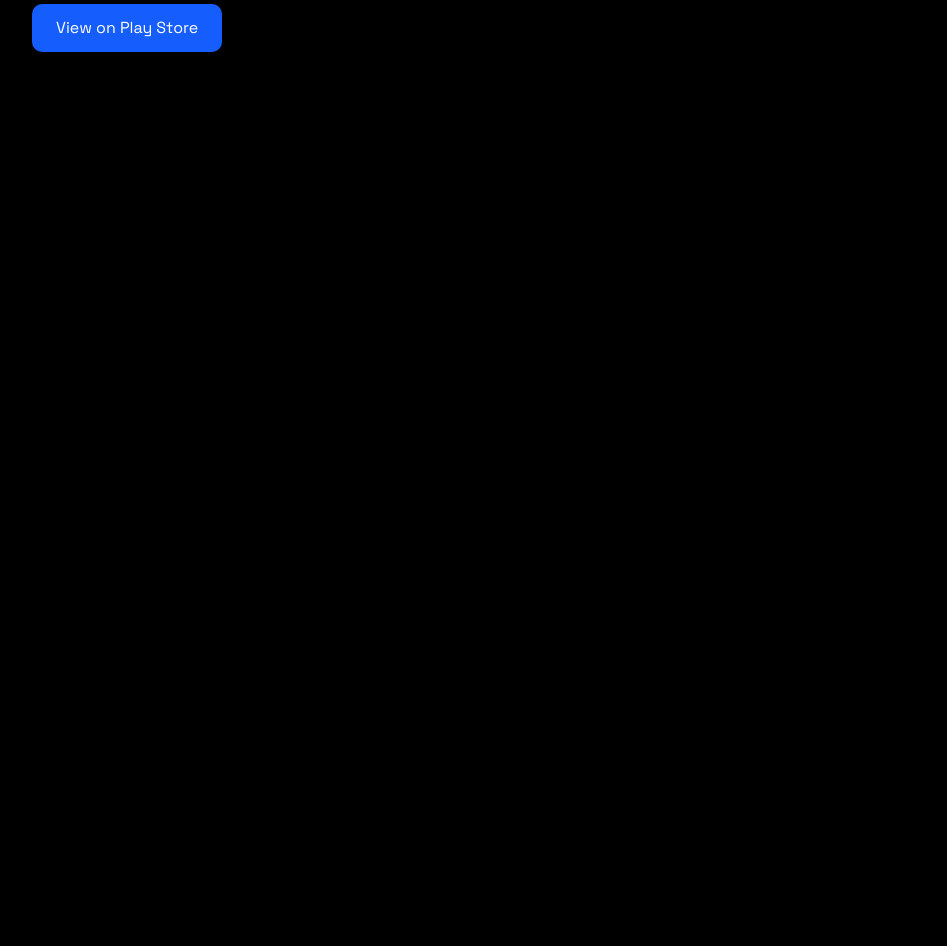
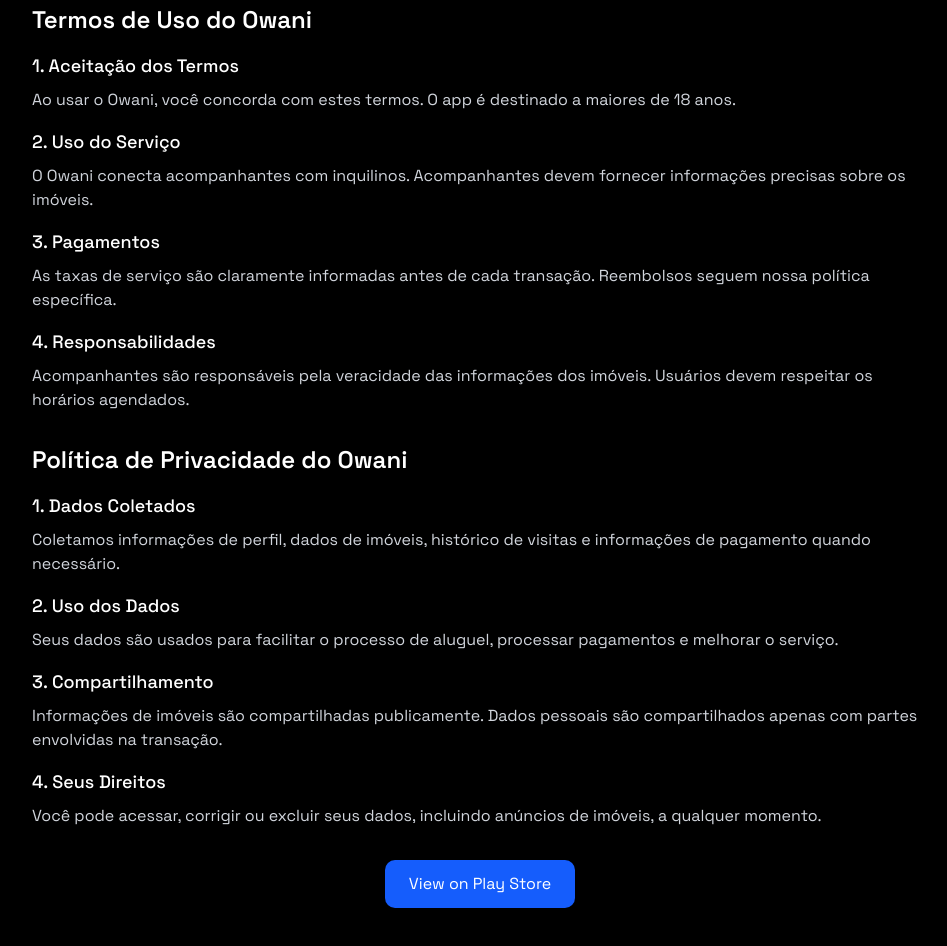
Before and after one commit to DelfimCelestino/portifolio-v3, a Next.js app: page /projects/owani in a window 1280 px wide. Shown: the part 960-1906 px from the top of the page, without its empty margins (160-1107 px from the left). Before the commit the page ends 1060 px from the top, so only its background shows below. Built offline with nearby package versions, Linux system fonts and the light colour scheme.

Commit message:
Add terms and privacy sections to ProjectPage; integrate Header component for improved layout and user experience

```diff
--- a/src/app/projects/[id]/page.tsx
+++ b/src/app/projects/[id]/page.tsx
@@ -1,5 +1,6 @@
 import { Metadata } from 'next'
 import projectsData from '@/data/projects.json'
+import { Header } from '@/components/Header'
 
 type Project = {
   id: string
@@ -9,6 +10,20 @@
   technologies: string[]
   features: string[]
   playStoreLink: string
+  terms: {
+    title: string
+    sections: Array<{
+      title: string
+      content: string
+    }>
+  }
+  privacy: {
+    title: string
+    sections: Array<{
+      title: string
+      content: string
+    }>
+  }
 }
 
 type Props = {
@@ -60,23 +75,28 @@
 
   if (!project) {
     return (
+      <>
+        <Header />
         <div className="min-h-screen flex items-center justify-center">
           <div className="text-center">
             <h1 className="text-4xl font-bold mb-4">Project Not Found</h1>
             <p className="text-gray-400">The project you&apos;re looking for doesn&apos;t exist.</p>
           </div>
         </div>
+      </>
     )
   }
 
   return (
+    <>
+      <Header />
       <main className="min-h-screen py-12 px-6">
         <div className="max-w-4xl mx-auto">
-        <h1 className="text-4xl font-bold mb-6">{project.title}</h1>
-        <p className="text-xl text-gray-400 mb-8">{project.description}</p>
+          <h1 className="text-4xl font-bold mb-6 text-white">{project.title}</h1>
+          <p className="text-xl text-gray-300 mb-8">{project.description}</p>
 
           <div className="mb-8">
-          <h2 className="text-2xl font-semibold mb-4">Technologies</h2>
+            <h2 className="text-2xl font-semibold mb-4 text-white">Technologies</h2>
             <div className="flex flex-wrap gap-2">
               {project.technologies.map((tech: string) => (
                 <span
@@ -90,12 +110,12 @@
           </div>
 
           <div className="mb-8">
-          <h2 className="text-2xl font-semibold mb-4">About</h2>
+            <h2 className="text-2xl font-semibold mb-4 text-white">About</h2>
             <p className="text-gray-300 leading-relaxed">{project.longDescription}</p>
           </div>
 
           <div className="mb-8">
-          <h2 className="text-2xl font-semibold mb-4">Key Features</h2>
+            <h2 className="text-2xl font-semibold mb-4 text-white">Key Features</h2>
             <ul className="list-disc list-inside text-gray-300 space-y-2">
               {project.features.map((feature: string, index: number) => (
                 <li key={index}>{feature}</li>
@@ -103,8 +123,32 @@
             </ul>
           </div>
 
+          <div className="mb-8">
+            <h2 className="text-2xl font-semibold mb-4 text-white">{project.terms.title}</h2>
+            <div className="space-y-4">
+              {project.terms.sections.map((section, index) => (
+                <div key={index}>
+                  <h3 className="text-lg font-medium mb-2 text-white">{section.title}</h3>
+                  <p className="text-gray-300">{section.content}</p>
+                </div>
+              ))}
+            </div>
+          </div>
+
+          <div className="mb-8">
+            <h2 className="text-2xl font-semibold mb-4 text-white">{project.privacy.title}</h2>
+            <div className="space-y-4">
+              {project.privacy.sections.map((section, index) => (
+                <div key={index}>
+                  <h3 className="text-lg font-medium mb-2 text-white">{section.title}</h3>
+                  <p className="text-gray-300">{section.content}</p>
+                </div>
+              ))}
+            </div>
+          </div>
+
           {project.playStoreLink && (
-          <div className="mt-8">
+            <div className="mt-8 text-center">
               <a
                 href={project.playStoreLink}
                 target="_blank"
@@ -117,5 +161,6 @@
           )}
         </div>
       </main>
+    </>
   )
 }
--- a/src/data/projects.json
+++ b/src/data/projects.json
@@ -21,7 +21,49 @@
         "Eventos públicos e privados",
         "Notificações em tempo real"
       ],
-      "playStoreLink": "https://play.google.com/store/apps/details?id=com.nirmata.planaki"
+      "playStoreLink": "https://play.google.com/store/apps/details?id=com.nirmata.planaki",
+      "terms": {
+        "title": "Termos de Uso do Planaki",
+        "sections": [
+          {
+            "title": "1. Aceitação dos Termos",
+            "content": "Ao usar o Planaki, você concorda com estes termos de uso. O aplicativo é destinado a maiores de 13 anos."
+          },
+          {
+            "title": "2. Uso do Serviço",
+            "content": "O Planaki permite criar e gerenciar eventos, compartilhar fotos e gerenciar contribuições. Você é responsável por todo o conteúdo que compartilha."
+          },
+          {
+            "title": "3. Privacidade",
+            "content": "Coletamos informações necessárias para o funcionamento do app, incluindo dados de perfil, fotos e localização quando relevante para eventos."
+          },
+          {
+            "title": "4. Segurança",
+            "content": "Mantenha suas credenciais seguras e não compartilhe sua conta. Reporte qualquer uso não autorizado imediatamente."
+          }
+        ]
+      },
+      "privacy": {
+        "title": "Política de Privacidade do Planaki",
+        "sections": [
+          {
+            "title": "1. Dados Coletados",
+            "content": "Coletamos informações de perfil, fotos, dados de eventos e localização quando necessário para funcionalidades específicas."
+          },
+          {
+            "title": "2. Uso dos Dados",
+            "content": "Seus dados são usados para fornecer e melhorar o serviço, personalizar sua experiência e manter a segurança da plataforma."
+          },
+          {
+            "title": "3. Compartilhamento",
+            "content": "Seus dados podem ser compartilhados com outros usuários conforme as configurações de privacidade que você escolher para cada evento."
+          },
+          {
+            "title": "4. Seus Direitos",
+            "content": "Você pode acessar, corrigir ou excluir seus dados a qualquer momento através das configurações do aplicativo."
+          }
+        ]
+      }
     },
     {
       "id": "radii",
@@ -45,7 +87,49 @@
         "Chat em tempo real com conexões estabelecidas",
         "Configurações personalizáveis de privacidade"
       ],
-      "playStoreLink": "https://play.google.com/store/apps/details?id=com.nirmata.radii"
+      "playStoreLink": "https://play.google.com/store/apps/details?id=com.nirmata.radii",
+      "terms": {
+        "title": "Termos de Uso do Radii",
+        "sections": [
+          {
+            "title": "1. Aceitação dos Termos",
+            "content": "Ao usar o Radii, você concorda com estes termos. O app requer permissão de localização para funcionar corretamente."
+          },
+          {
+            "title": "2. Uso do Serviço",
+            "content": "O Radii permite conectar-se com pessoas próximas. Você é responsável por suas interações e deve respeitar a privacidade dos outros."
+          },
+          {
+            "title": "3. Localização",
+            "content": "O app usa sua localização em tempo real. Você pode controlar quando compartilhar sua localização através das configurações."
+          },
+          {
+            "title": "4. Segurança",
+            "content": "Mantenha suas credenciais seguras e reporte qualquer comportamento suspeito. Não compartilhe informações sensíveis no chat."
+          }
+        ]
+      },
+      "privacy": {
+        "title": "Política de Privacidade do Radii",
+        "sections": [
+          {
+            "title": "1. Dados de Localização",
+            "content": "Coletamos sua localização em tempo real para mostrar pessoas próximas. Os dados são excluídos após 24 horas se não houver conexão."
+          },
+          {
+            "title": "2. Dados do Perfil",
+            "content": "Seu perfil inclui informações básicas como nome e foto. Você controla quem pode ver essas informações."
+          },
+          {
+            "title": "3. Compartilhamento",
+            "content": "Sua localização é compartilhada apenas com usuários que você aprovar. Você pode revogar o acesso a qualquer momento."
+          },
+          {
+            "title": "4. Seus Direitos",
+            "content": "Você pode desativar o rastreamento de localização, excluir sua conta e solicitar uma cópia dos seus dados a qualquer momento."
+          }
+        ]
+      }
     },
     {
       "id": "owani",
@@ -69,7 +153,49 @@
         "Avaliações e reviews",
         "Sistema de pagamentos"
       ],
-      "playStoreLink": "https://play.google.com/store/apps/details?id=com.nirmata.owani"
+      "playStoreLink": "https://play.google.com/store/apps/details?id=com.nirmata.owani",
+      "terms": {
+        "title": "Termos de Uso do Owani",
+        "sections": [
+          {
+            "title": "1. Aceitação dos Termos",
+            "content": "Ao usar o Owani, você concorda com estes termos. O app é destinado a maiores de 18 anos."
+          },
+          {
+            "title": "2. Uso do Serviço",
+            "content": "O Owani conecta acompanhantes com inquilinos. Acompanhantes devem fornecer informações precisas sobre os imóveis."
+          },
+          {
+            "title": "3. Pagamentos",
+            "content": "As taxas de serviço são claramente informadas antes de cada transação. Reembolsos seguem nossa política específica."
+          },
+          {
+            "title": "4. Responsabilidades",
+            "content": "Acompanhantes são responsáveis pela veracidade das informações dos imóveis. Usuários devem respeitar os horários agendados."
+          }
+        ]
+      },
+      "privacy": {
+        "title": "Política de Privacidade do Owani",
+        "sections": [
+          {
+            "title": "1. Dados Coletados",
+            "content": "Coletamos informações de perfil, dados de imóveis, histórico de visitas e informações de pagamento quando necessário."
+          },
+          {
+            "title": "2. Uso dos Dados",
+            "content": "Seus dados são usados para facilitar o processo de aluguel, processar pagamentos e melhorar o serviço."
+          },
+          {
+            "title": "3. Compartilhamento",
+            "content": "Informações de imóveis são compartilhadas publicamente. Dados pessoais são compartilhados apenas com partes envolvidas na transação."
+          },
+          {
+            "title": "4. Seus Direitos",
+            "content": "Você pode acessar, corrigir ou excluir seus dados, incluindo anúncios de imóveis, a qualquer momento."
+          }
+        ]
+      }
     }
   ]
 }
```
Lines whose indentation alone changed are shown as unchanged.
